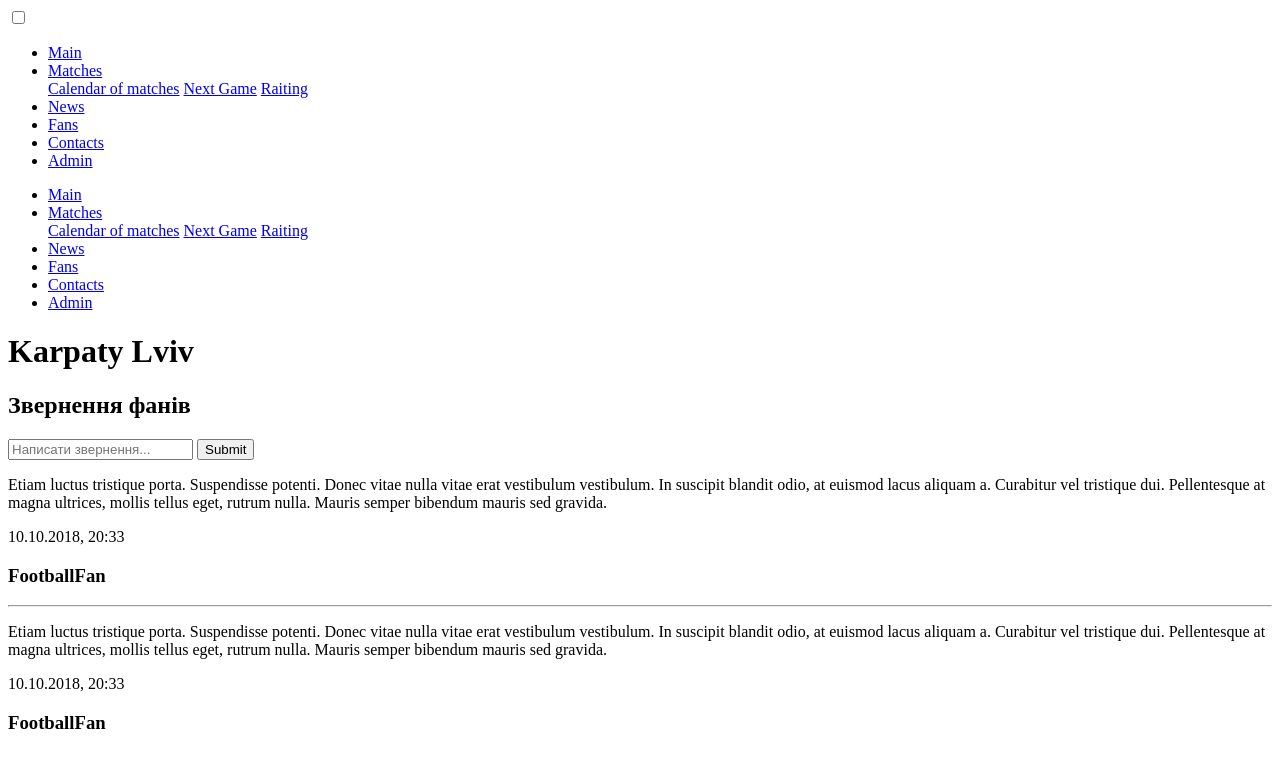
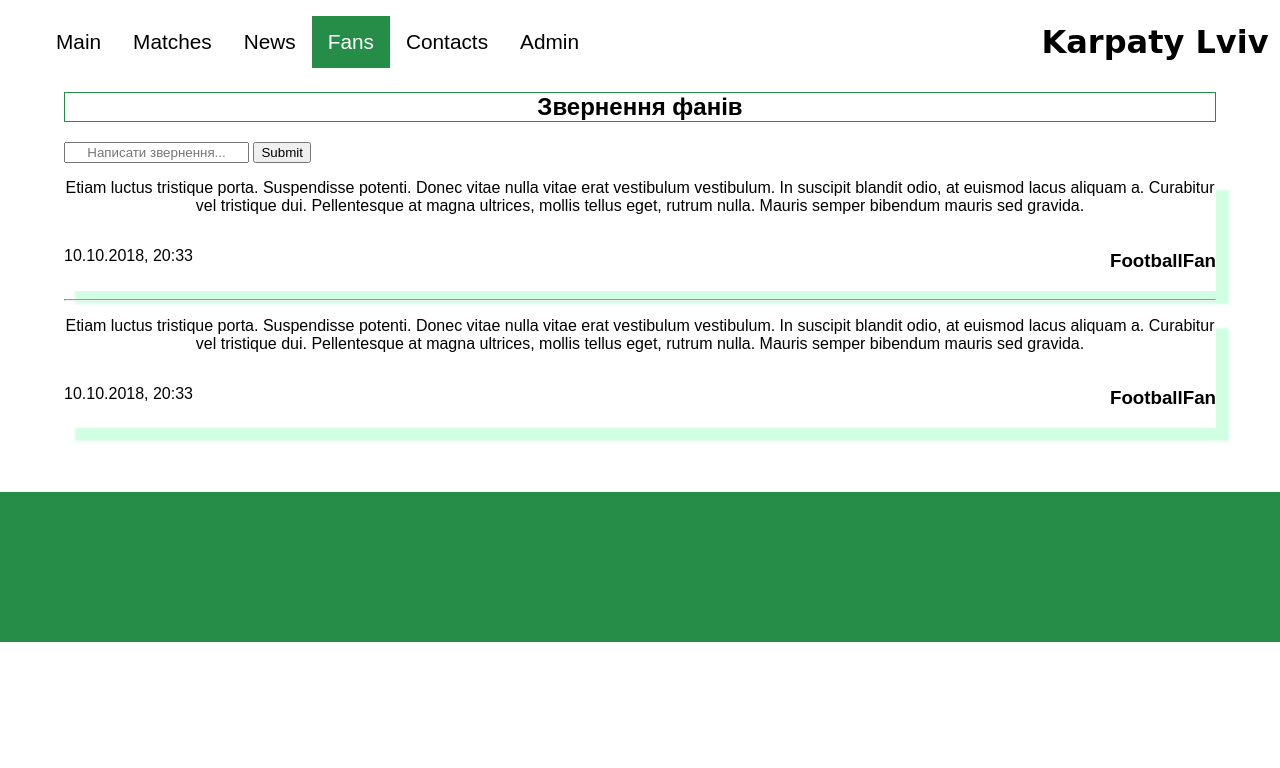
Before and after one commit to AndriiRudakov/KarpatyLviv_Web, a plain HTML site: page fansPage.html in a window 1280 px wide. Drawn offline with Linux system fonts and the light colour scheme; the site is published under a folder, as on GitHub Pages, so addresses that start at the root find nothing; a web font is replaced by a local one.

Commit message:
Update fansPage.html

```diff
--- a/fansPage.html
+++ b/fansPage.html
@@ -5,8 +5,8 @@
     <meta http-equiv="X-UA-Compatible" content="IE=edge">
     <meta name="viewport" content="width=device-width, initial-scale=1.0">
     <title>Карпати Львів</title>
-    <link rel="stylesheet" href="/css/fans.css">
-    <link rel="stylesheet" href="/css/style.css">
+    <link rel="stylesheet" href="./css/fans.css">
+    <link rel="stylesheet" href="./css/style.css">
 </head>
 <body>
     <header>
```
